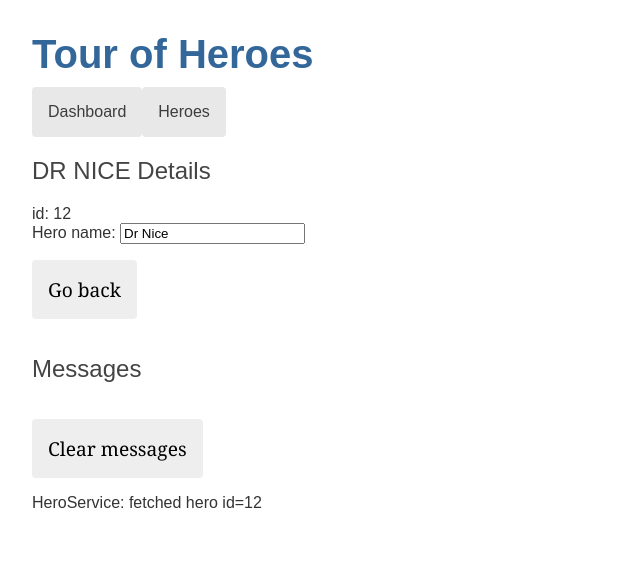
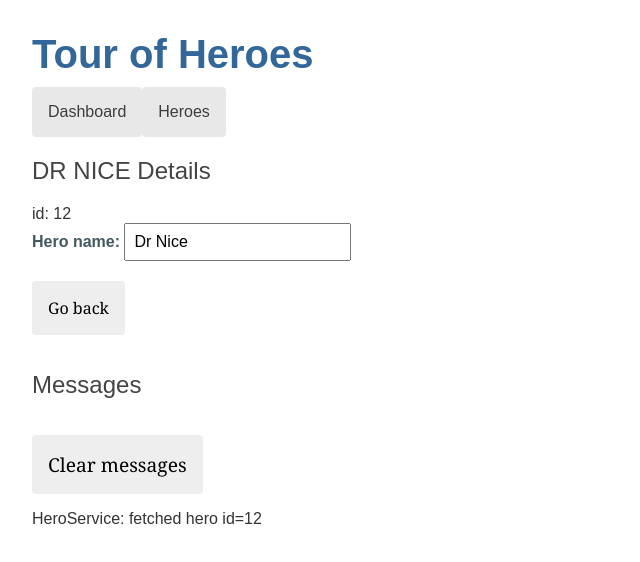
Before and after one commit to catherinabalaa/tour_of_heroes, an Angular app: page /detail/12 in a window 1280 px wide. Shown: the top 562 px of the page, without its empty margins (0-640 px from the left). Built offline with nearby package versions, Linux system fonts and the light colour scheme.

Commit message:
Added private styles to hero detail component

```diff
--- a/src/app/hero-detail/hero-detail.component.css
+++ b/src/app/hero-detail/hero-detail.component.css
@@ -1,54 +1,24 @@
-/* HeroesComponent's private CSS styles */
-.heroes {
-    margin: 0 0 2em 0;
-    list-style-type: none;
-    padding: 0;
-    width: 15em;
+/* HeroDetailComponent's private CSS styles */
+label {
+    color: #435960;
+    font-weight: bold;
   }
-  .heroes li {
-    position: relative;
-    cursor: pointer;
+  input {
+    font-size: 1em;
+    padding: .5rem;
   }
-
-  .heroes li:hover {
-    left: .1em;
+  button {
+    margin-top: 20px;
+    background-color: #eee;
+    padding: 1rem;
+    border-radius: 4px;
+    font-size: 1rem;
   }
-
-  .heroes a {
-    color: #333;
-    text-decoration: none;
-    background-color: #EEE;
-    margin: .5em;
-    padding: .3em 0;
-    height: 1.6em;
-    border-radius: 4px;
-    display: block;
-    width: 100%;
+  button:hover {
+    background-color: #cfd8dc;
   }
-
-  .heroes a:hover {
-    color: #2c3a41;
-    background-color: #e6e6e6;
+  button:disabled {
+    background-color: #eee;
+    color: #ccc;
+    cursor: auto;
   }
-
-  .heroes a:active {
-    background-color: #525252;
-    color: #fafafa;
-  }
-
-  .heroes .badge {
-    display: inline-block;
-    font-size: small;
-    color: white;
-    padding: 0.8em 0.7em 0 0.7em;
-    background-color: #405061;
-    line-height: 1em;
-    position: relative;
-    left: -1px;
-    top: -4px;
-    height: 1.8em;
-    min-width: 16px;
-    text-align: right;
-    margin-right: .8em;
-    border-radius: 4px 0 0 4px;
-  }
```
